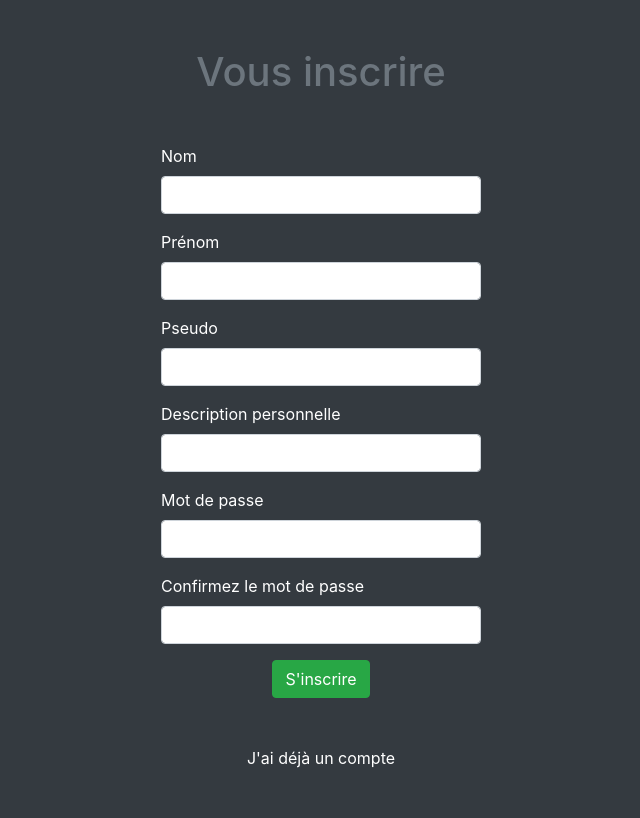
After one commit to thomgo/carnet-de-notes, a Flask app: page /register/ in a window 1280 px wide. The commit adds this page. Shown: the whole page, without its empty margins (319-959 px from the left). Run offline with Flask 2, Linux system fonts and the light colour scheme; some libraries are stand-ins or nearby versions.

Commit message:
display register form with error messages

```diff
--- a/app/forms.py
+++ b/app/forms.py
@@ -1,6 +1,8 @@
 from flask_wtf import FlaskForm
-from wtforms import StringField, SubmitField, PasswordField
-from wtforms.validators import DataRequired
+from wtforms import StringField, SubmitField, PasswordField, TextField
+from wtforms.validators import DataRequired, EqualTo, ValidationError
+
+from .models import User
 
 class NewThoughtForm(FlaskForm):
     content = StringField('Citation', validators=[DataRequired()])
@@ -8,5 +10,19 @@ class NewThoughtForm(FlaskForm):
 
 class LoginForm(FlaskForm):
     pseudo = StringField('Pseudo', validators=[DataRequired()])
-    password = PasswordField('Mot de Passe', validators=[DataRequired()])
+    password = PasswordField('Mot de passe', validators=[DataRequired()])
     submit = SubmitField('Se connecter')
+
+class RegisterForm(FlaskForm):
+    last_name = StringField('Nom', validators=[DataRequired()])
+    first_name = StringField('Prénom', validators=[DataRequired()])
+    pseudo = StringField('Pseudo', validators=[DataRequired()])
+    description = TextField('Description personnelle')
+    password = PasswordField('Mot de passe', validators=[DataRequired()])
+    password_confirm = PasswordField('Confirmez le mot de passe', validators=[DataRequired(), EqualTo('password', "Les deux mot de passes doivent être identiques")])
+    submit = SubmitField("S'inscrire")
+
+    def validate_pseudo(self, pseudo):
+        user = User.query.filter_by(pseudo=pseudo.data).first()
+        if user is not None:
+            raise ValidationError('Ce pseudo est déjà pris :(')
--- a/app/templates/login.html.j2
+++ b/app/templates/login.html.j2
@@ -22,6 +22,9 @@
         </div>
         <div class="text-center">
           {{ form.submit(class_="btn btn-success") }}
+          <div class="my-5">
+            <a class="mb-5 text-white" href="{{ url_for('register')}}">Je n'ai pas encore de compte</a>
+          </div>
         </div>
       </form>
     </div>
--- /dev/null
+++ b/app/templates/register.html.j2
@@ -0,0 +1,54 @@
+{% extends "base.html.j2" %}
+{% block body %}
+  <main class="w100 bg-dark text-white pt-5">
+    <h1 class="text-center text-muted">Vous inscrire</h1>
+    <div class="d-flex justify-content-center mt-5">
+      <form method="post" action="" class="w-25">
+        {% if get_flashed_messages() %}
+          {% for message in get_flashed_messages() %}
+            <div class="alert alert-danger" role="alert">
+              {{ message }}
+            </div>
+          {% endfor %}
+        {% endif %}
+        {{ form.hidden_tag() }}
+        <div class="form-group">
+          {{ form.last_name.label }}
+          {{ form.last_name(class_="form-control") }}
+        </div>
+        <div class="form-group">
+          {{ form.first_name.label }}
+          {{ form.first_name(class_="form-control") }}
+        </div>
+        <div class="form-group">
+          {{ form.pseudo.label }}
+          {{ form.pseudo(class_="form-control") }}
+          {% for error in form.pseudo.errors %}
+            <span class="text-danger">{{ error }}</span>
+          {% endfor %}
+        </div>
+        <div class="form-group">
+          {{ form.description.label }}
+          {{ form.description(class_="form-control") }}
+        </div>
+        <div class="form-group">
+          {{ form.password.label }}
+          {{ form.password(class_="form-control") }}
+        </div>
+        <div class="form-group">
+          {{ form.password_confirm.label }}
+          {{ form.password_confirm(class_="form-control") }}
+          {% for error in form.password_confirm.errors %}
+            <span class="text-danger">{{ error }}</span>
+          {% endfor %}
+        </div>
+        <div class="text-center">
+          {{ form.submit(class_="btn btn-success") }}
+          <div class="my-5">
+            <a class="mb-5 text-white" href="{{ url_for('login')}}">J'ai déjà un compte</a>
+          </div>
+        </div>
+      </form>
+    </div>
+  </main>
+{% endblock %}
--- a/app/views.py
+++ b/app/views.py
@@ -1,6 +1,6 @@
 from flask import Flask, render_template, redirect, flash
 from .models import Thought, User, db
-from .forms import NewThoughtForm, LoginForm
+from .forms import NewThoughtForm, LoginForm, RegisterForm
 from flask_login import login_user, logout_user, login_required, current_user
 
 app = Flask(__name__)
@@ -25,6 +25,13 @@ def login():
 def logout():
     logout_user()
     return redirect('/login/')
+
+@app.route('/register/', methods=['GET', 'POST'])
+def register():
+    form = RegisterForm()
+    if form.validate_on_submit():
+        return redirect('/login/')
+    return render_template("register.html.j2", form=form)
 
 @app.route('/index/')
 @login_required
```
